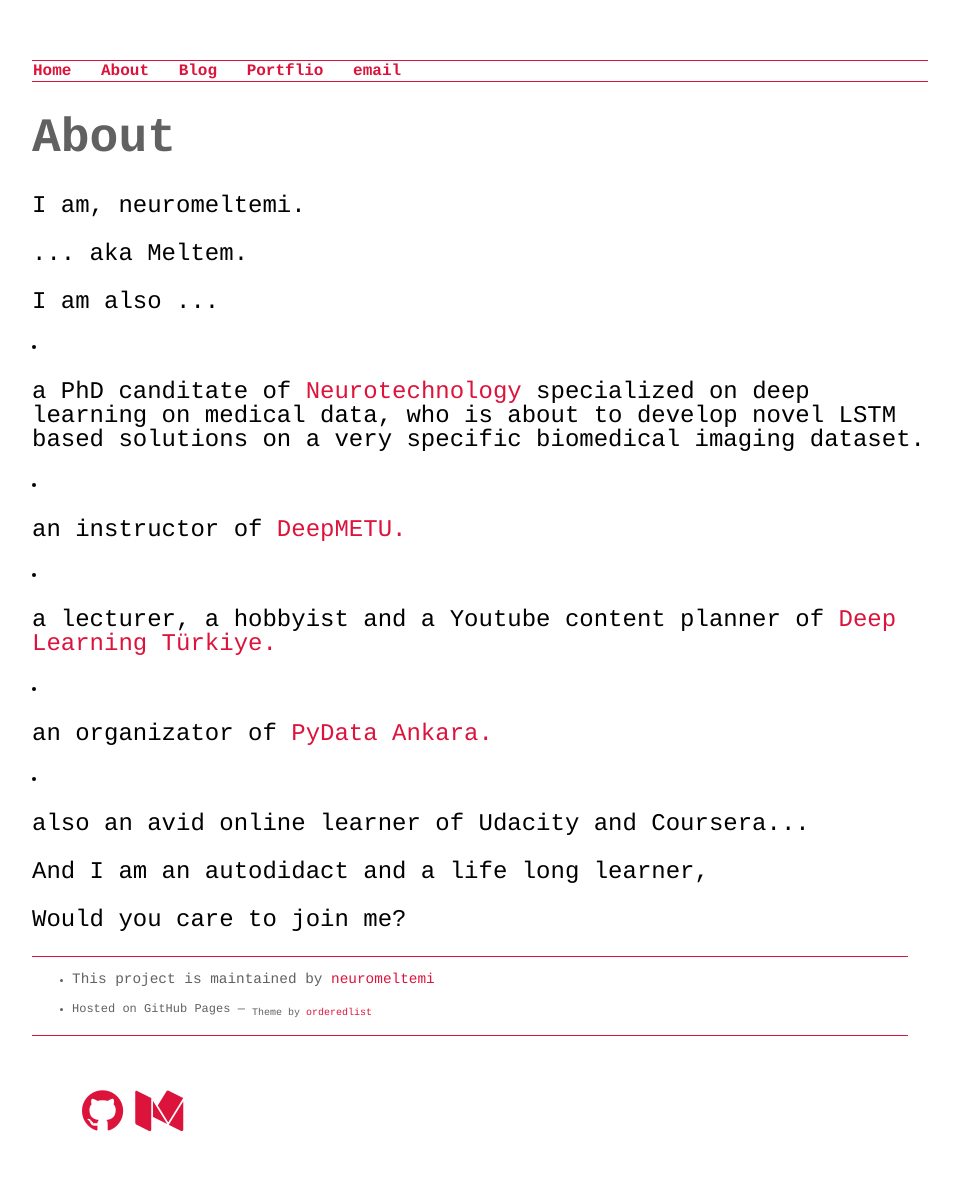
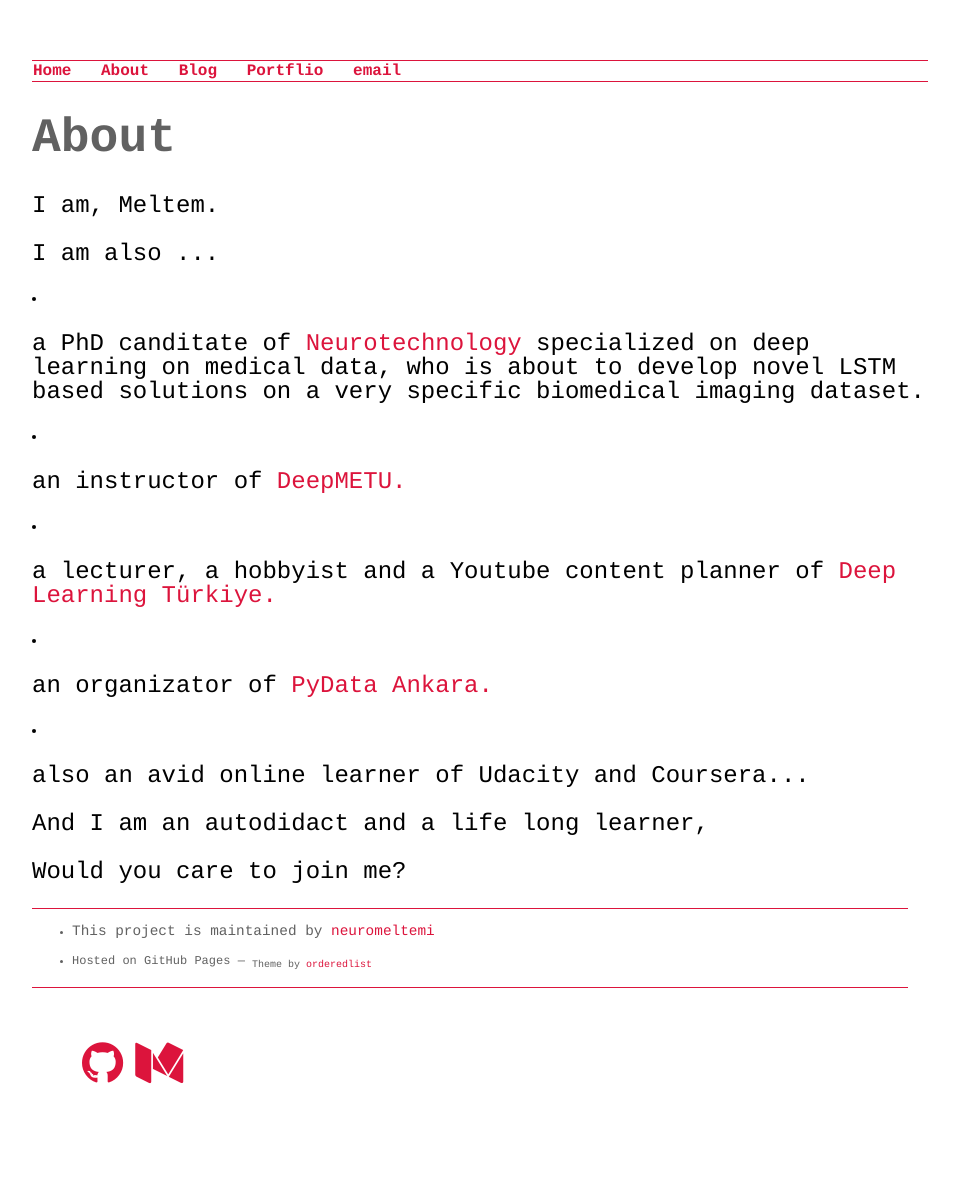
Before and after one commit to inantubek/meltemiatay.github.io, a Jekyll site: the page built from about/index.html, in a window 1280 px wide. Shown: the whole page, without its empty margins (160-1119 px from the left). Built offline with Jekyll 4.4.1, drawn with Linux system fonts in a browser that asks for light colours; nearby versions of some CDN libraries; after the commit the page ends 1154 px from its top, so only the background shows below that.

Commit message:
Update index.html

```diff
--- a/about/index.html
+++ b/about/index.html
@@ -1,12 +1,11 @@
 ---
 layout: default
-title: A neuromeltemi blog
+title: Am AI blog
 ---
 
                  <div class="about">
 			<h1>About</h1>
-			<p> I am, neuromeltemi.</p>
-			<p> ... aka Meltem.</p>
+			<p> I am, Meltem.</p>
 			<p> I am also ... </p>
 			<li><p>a PhD canditate of <a href="http://nsnt.metu.edu.tr/en">Neurotechnology</a> specialized on deep learning on medical data, who is about to develop novel LSTM based solutions on a very specific biomedical imaging dataset.</p></li>
 			<li><p>an instructor of <a href="https://www.facebook.com/deepmetu/">DeepMETU.</a></p></li>
```
